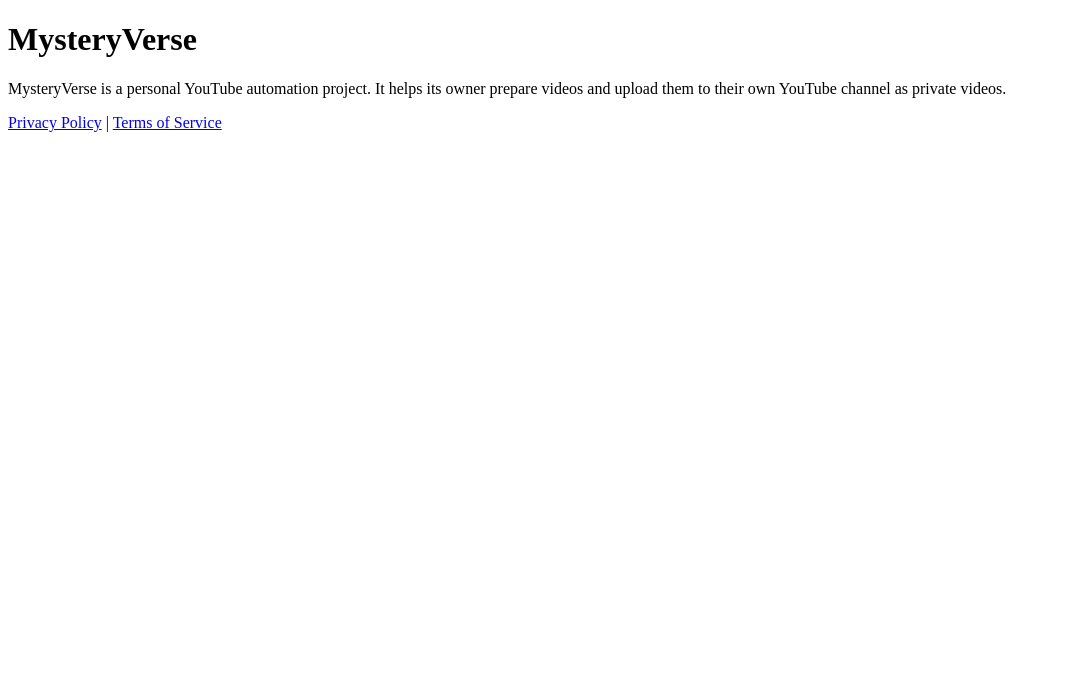
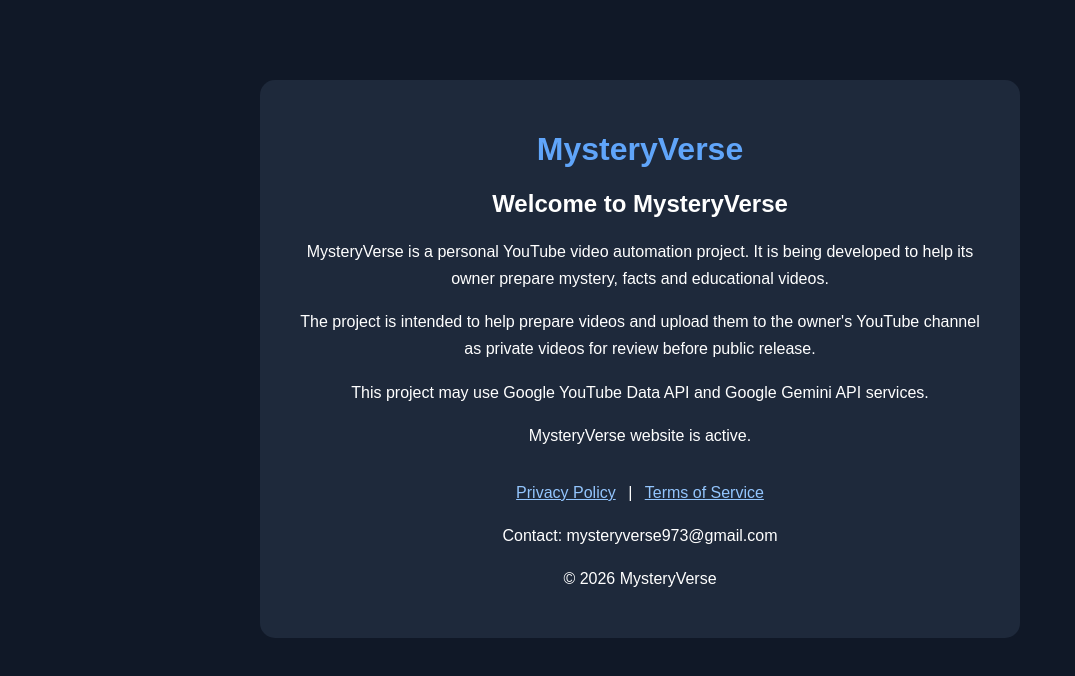
Before and after one commit to mysteryverse973-gif/mysteryverse-auto, a plain HTML site: page index.html in a window 1280 px wide. Shown: the whole page, without its empty margins (0-1075 px from the left). Drawn offline with Linux system fonts and the light colour scheme.

Commit message:
Update index.html

```diff
--- a/index.html
+++ b/index.html
@@ -1,20 +1,74 @@
+
 <!DOCTYPE html>
-<html>
+<html lang="en">
 <head>
   <meta charset="UTF-8">
-  <title>MysteryVerse</title>
+  <meta name="viewport" content="width=device-width, initial-scale=1.0">
+  <title>MysteryVerse - YouTube Automation</title>
+  <meta name="description" content="MysteryVerse is a personal YouTube video automation project.">
+  <style>
+    body {
+      font-family: Arial, sans-serif;
+      background: #101827;
+      color: white;
+      margin: 0;
+      padding: 40px 20px;
+      text-align: center;
+    }
+    main {
+      max-width: 700px;
+      margin: 40px auto;
+      padding: 30px;
+      background: #1e293b;
+      border-radius: 15px;
+    }
+    h1 { color: #60a5fa; }
+    p { line-height: 1.7; }
+    a {
+      color: #93c5fd;
+      margin: 8px;
+    }
+    footer { margin-top: 30px; }
+  </style>
 </head>
+
 <body>
+  <main>
     <h1>MysteryVerse</h1>
+
+    <h2>Welcome to MysteryVerse</h2>
+
     <p>
-    MysteryVerse is a personal YouTube automation project.
-    It helps its owner prepare videos and upload them
-    to their own YouTube channel as private videos.
+      MysteryVerse is a personal YouTube video automation project.
+      It is being developed to help its owner prepare mystery,
+      facts and educational videos.
     </p>
+
+    <p>
+      The project is intended to help prepare videos and upload
+      them to the owner's YouTube channel as private videos
+      for review before public release.
+    </p>
+
+    <p>
+      This project may use Google YouTube Data API and
+      Google Gemini API services.
+    </p>
+
+    <!-- NEW LINE ADDED HERE ↓ -->
+    <p>MysteryVerse website is active.</p>
+    <!-- NEW LINE ADDED HERE ↑ -->
+
+    <footer>
       <p>
         <a href="privacy.html">Privacy Policy</a>
         |
         <a href="terms.html">Terms of Service</a>
       </p>
+
+      <p>Contact: mysteryverse973@gmail.com</p>
+      <p>© 2026 MysteryVerse</p>
+    </footer>
+  </main>
 </body>
 </html>
```
Lines whose indentation alone changed are shown as unchanged.
